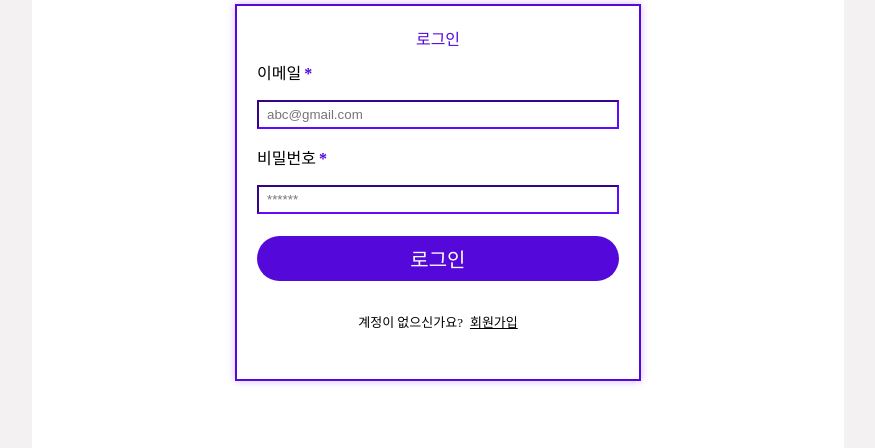
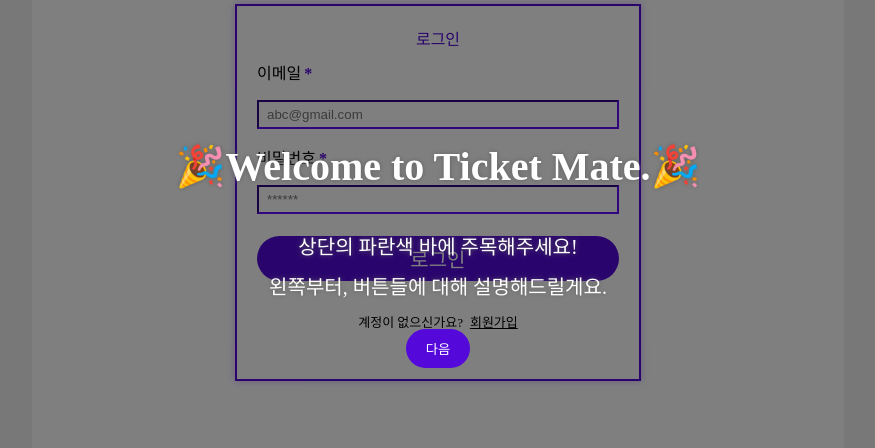
Before and after one commit to TicketMateSCSA/TicketMate_Front, a React app: page /login in a window 1280 px wide. Shown: the part 166-614 px from the top of the page, without its empty margins (202-1077 px from the left). Built offline with nearby package versions, Linux system fonts and the light colour scheme; no server answers; the HTML template or start-up script is replaced by a standard one.

Commit message:
온보딩 완성

```diff
--- a/src/App.jsx
+++ b/src/App.jsx
@@ -1,7 +1,7 @@
 // src/App.jsx
 import { BrowserRouter, Routes, Route } from "react-router-dom";
 import AppContainer from "./AppContainer/AppContainer";
-import { useState } from 'react'
+import { useState, useEffect } from 'react'
 
 // 페이지 import
 import HomePage from "./pages/HomePage/HomePage" ;
@@ -16,15 +16,29 @@
 import AdminPage from "./pages/AdminPage/AdminPage";
 import Info from "./pages/InfoPage/InfoPage";
 
+import Onboarding from "./components/OnBoarding/OnBoarding";
+
 // Context Privider
 import {AuthProvider} from "./contexts/AuthContext" ;
 import ProtectedRoute from './components/ProtectedRoute/ProtectedRoute';
 
 function App() {
+  const [showOnboard, setShowOnboard] = useState(false);
+
+  useEffect(() => {
+    const isFirst = localStorage.getItem("isFirstVisit");
+
+    if (!isFirst) {
+      setShowOnboard(true);
+      localStorage.setItem("isFirstVisit", "true");
+    }
+  }, []);
+
   return (
     <AuthProvider>
       <BrowserRouter>
         <AppContainer>
+          {showOnboard && <Onboarding onClose={() => setShowOnboard(false)} />}
           <Routes>
             {/* 기본 경로 */ }
             <Route path = "/" element={<HomePage/>}/>
--- /dev/null
+++ b/src/components/Onboarding/Onboarding.css
@@ -0,0 +1,64 @@
+
+
+.onboard-overlay {
+  position: fixed;
+  top: 0;
+  left: 0;
+  width: 100%;
+  height: 100%;
+  background: rgba(0,0,0,0.5);
+  display: flex;
+  justify-content: center;
+  align-items: center;
+  z-index: 200000;
+}
+
+
+.onboard-content {
+  padding: 30px;
+  border-radius: 12px;
+  max-width: 800px;
+  width: 80%;
+  text-align: center;
+  pointer-events: auto;
+  line-height: 2;
+  text-shadow: 0px 0px 5px #606060;
+  font-size: 20px;
+}
+
+.onboard-content h1 {
+  margin-bottom: 15px;
+  font-size: 40px;
+}
+
+.smallsmall{
+    font-size: 14px;
+}
+
+
+.highlight {
+  color: #5409DA;
+  font-weight: 500;
+  text-shadow: 0px 0px 15px rgba(255,255,255,0.7);
+}
+
+.onboard-btn {
+
+  padding: 10px 20px;
+  background-color: #5409DA;
+  color: white;
+  border: none;
+  border-radius: 30px;
+  cursor: pointer;
+}
+
+/* .ob-findMate{
+    border: 15px solid rgb(255, 0, 140, 0.7);
+    border-radius: 25px;
+    position: absolute;
+    top: 80px;
+    left: 272px;
+
+    height: 70px;
+    width: 120px;
+} */
--- /dev/null
+++ b/src/components/Onboarding/Onboarding.jsx
@@ -0,0 +1,69 @@
+import { useState } from "react";
+import "./OnBoarding.css";
+
+const slides = [
+  {
+    title: <>🎉Welcome to Ticket Mate.🎉</>,
+    desc: <>상단의 파란색 바에 주목해주세요!<br/>왼쪽부터, 버튼들에 대해 설명해드릴게요.</>
+  },
+  {
+    title: <>👾홈👾</>,
+    desc: <>메인 페이지예요. <br/>예쁘죠?</>
+  },
+  {
+    title: <>😁메이트 찾기😁</>,
+    desc: <>익명의 메이트가 당신과 공연을 보러가고 싶대요!<br/>마음에 드는 공연과 메이트를 찾아보세요.<br/><span className="smallsmall">P.S. 상단 파란색 바 위의 검색창으로도 검색할 수 있다는 사실!</span></>
+  },
+  {
+    title: <>❤‍🔥메이트 모집하기❤‍🔥</>,
+    desc: <>당신이 호스트가 되어 메이트를 모집할 수 있어요!<br/>원하는 공연을 선택해서 시작해보세요.</>
+  },
+  {
+    title: <>🎫공연 정보🎫</>,
+    desc: <>당신의 취향을 저격할 공연들을 훑어보세요.<br/>&nbsp;</>
+  },
+  {
+    title: <>🍀로그인🍀</>,
+    desc: <>메이트 신청하기, 메이트 모집하기 기능을 이용하려면 로그인이 필요해요.<br/>로그인 후에는 마이페이지에도 접근 가능해요.</>
+  },
+  {
+    title: <>🩵 회원가입🩵</>,
+    desc: <>회원가입부터! TickMate. 시작해볼까요?<br/> </>
+  }
+
+];
+
+export default function OnBoarding({ onClose }) {
+  const [step, setStep] = useState(0);
+
+  const next = () => {
+    if (step < slides.length - 1) {
+      setStep(step + 1);
+    } else {
+      onClose();
+    }
+  };
+
+  // step이 0이면 진한 반투명, 아니면 투명 배경
+  const overlayClass = step === 0 ? "onboard-overlay" : "onboard-overlay transparent";
+
+  return (
+        <div className={overlayClass}>
+            <div className="onboard-content">
+                <h1>{slides[step].title}</h1>
+                <p>{slides[step].desc}</p>
+
+                <div className="onboard-indicators">
+                {slides.map((_, i) => (
+                    <span key={i} className={`dot ${i === step ? "active" : ""}`} />
+                ))}
+                </div>
+
+                <button className="onboard-btn" onClick={next}>
+                {step === slides.length - 1 ? "시작하기" : "다음"}
+                </button>
+            </div>
+        </div>
+
+  );
+}
```
